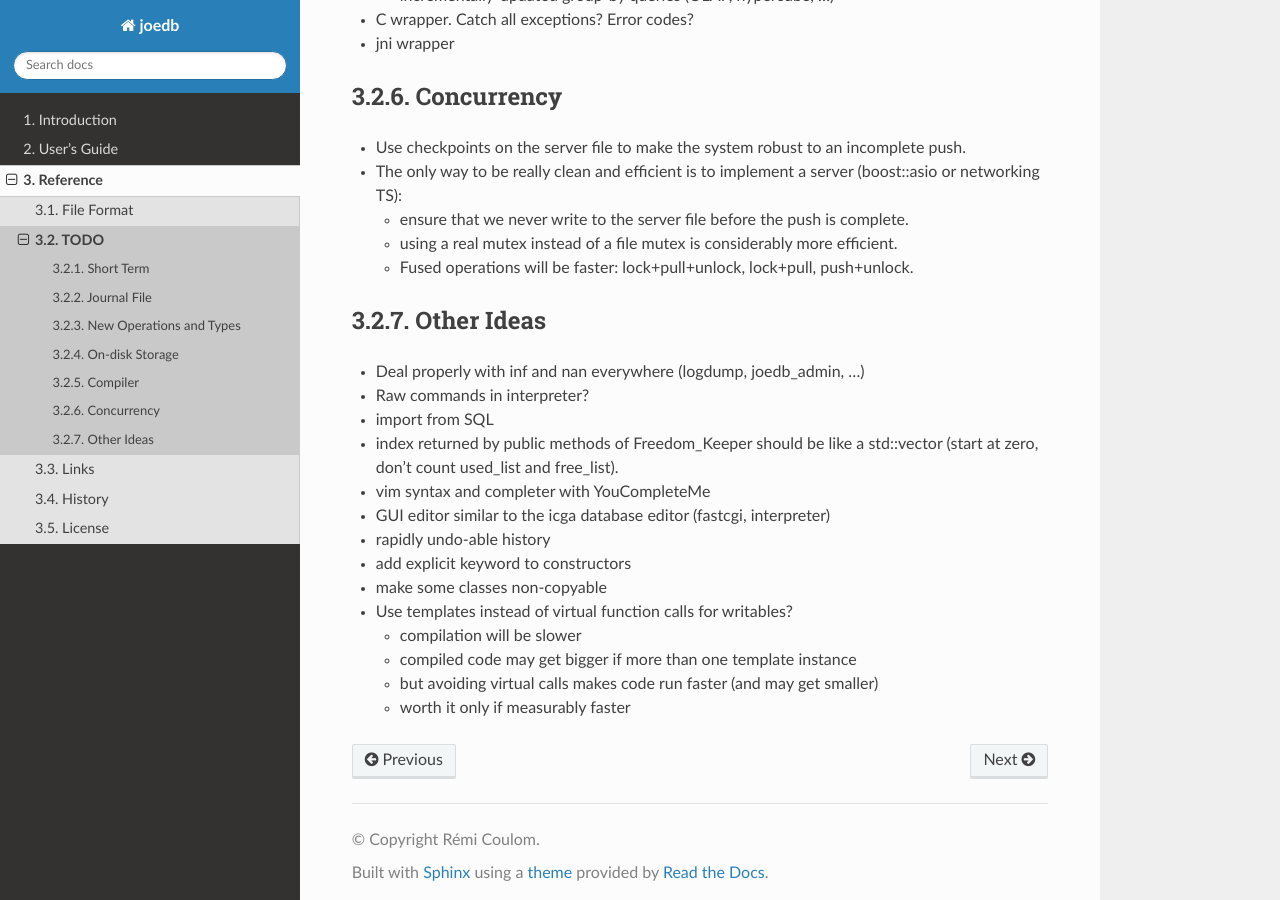
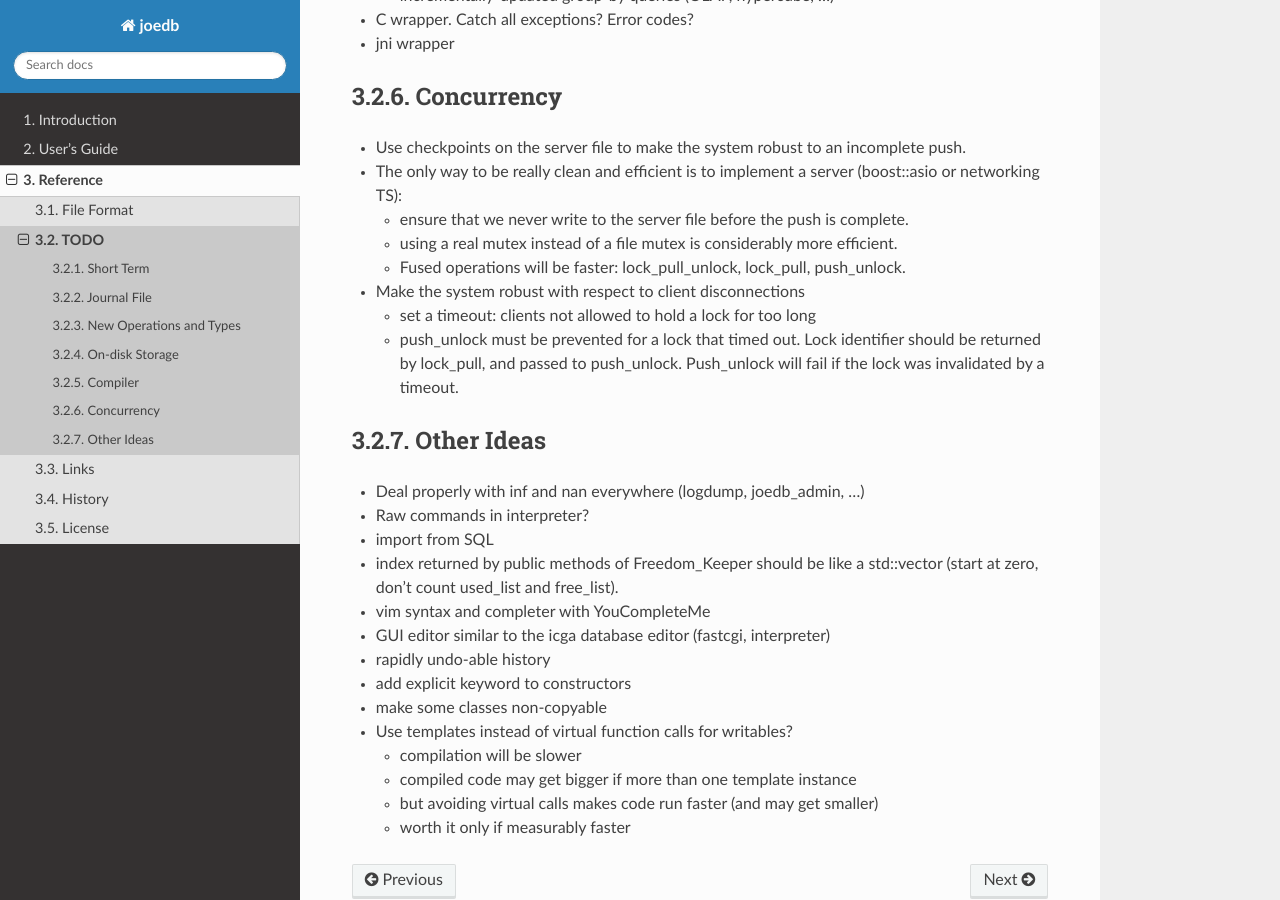
Before and after one commit to Remi-Coulom/joedb, a Sphinx documentation site: the page built from doc/source/todo.rst, in a window 1280 px wide and 900 px high, scrolled down 2089 px. Built offline with Sphinx 7.4.7 and the Read the Docs theme 2.0.0, drawn with Linux system fonts in a browser that asks for light colours; formulas are drawn with MathJax 3.

Commit message:
more ideas

```diff
--- a/doc/source/todo.rst
+++ b/doc/source/todo.rst
@@ -104,7 +104,12 @@ Concurrency
 
   - ensure that we never write to the server file before the push is complete.
   - using a real mutex instead of a file mutex is considerably more efficient.
-  - Fused operations will be faster: lock+pull+unlock, lock+pull, push+unlock.
+  - Fused operations will be faster: lock_pull_unlock, lock_pull, push_unlock.
+
+- Make the system robust with respect to client disconnections
+
+  - set a timeout: clients not allowed to hold a lock for too long
+  - push_unlock must be prevented for a lock that timed out. Lock identifier should be returned by lock_pull, and passed to push_unlock. Push_unlock will fail if the lock was invalidated by a timeout.
 
 Other Ideas
 -----------
```
